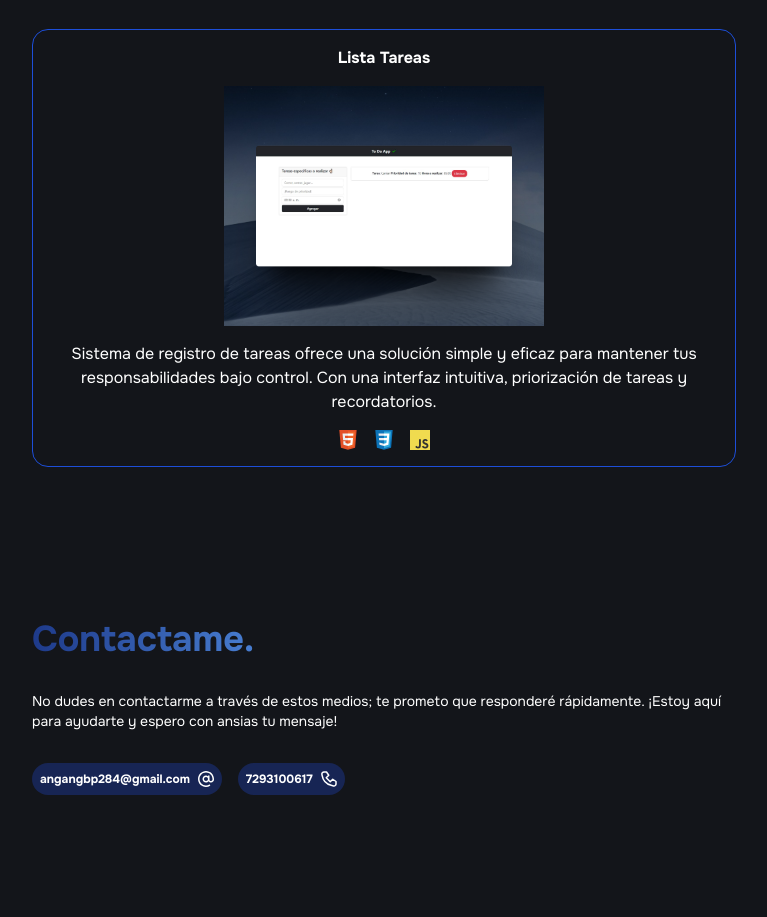
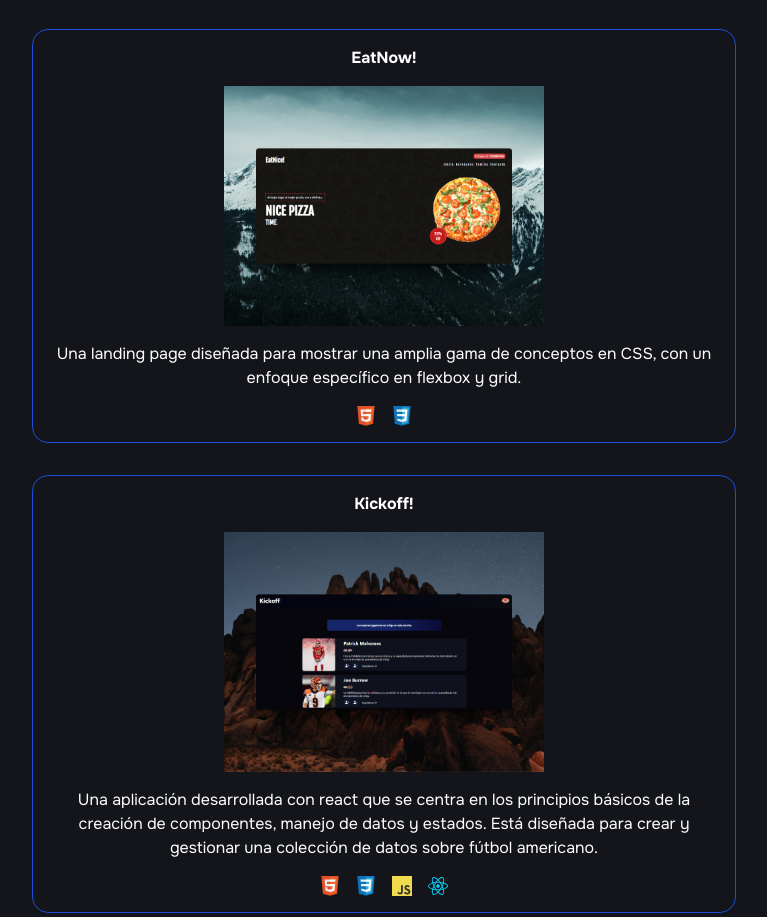
Before and after one commit to AngelBernaal/Portafolio_AB, an Astro site: page / in a window 1280 px wide. Shown: the part 2189-3106 px from the top of the page, without its empty margins (256-1023 px from the left). Before the commit the page ends 3066 px from the top, so only its background shows below. Built offline with nearby package versions, Linux system fonts and the light colour scheme; Astro itself is replaced by a stand-in of ours.

Commit message:
Add files via upload

```diff
--- a/src/components/Proyectos.astro
+++ b/src/components/Proyectos.astro
@@ -14,7 +14,7 @@ import Pill from "./Pill.astro";
 
   <div class="grid grid-cols-1 gap-8">
     <CardPro>
-      <h1 class="font-bold">CRUD</h1>
+      <h1 class="font-bold">CRUD.</h1>
       <img src="image6.jpg" alt="interfaz crud" class="w-80" />
       <p class="text-center">
         Un sistema diseñado para facilitar la reserva de boletos de cine para
@@ -31,7 +31,7 @@ import Pill from "./Pill.astro";
     </CardPro>
 
     <CardPro>
-      <h1 class="font-bold">Página Autos</h1>
+      <h1 class="font-bold">CarFast.</h1>
       <img src="image7.jpg" alt="interfaz crud" class="w-80" />
       <p class="text-center">
         Un sistema integral que ofrece información sobre automóviles,
@@ -48,19 +48,35 @@ import Pill from "./Pill.astro";
       </div>
     </CardPro>
 
-
     <CardPro>
-        <h1 class="font-bold">Lista Tareas</h1>
-        <img src="10.png" alt="interfaz crud" class="w-80" />
+      <h1 class="font-bold">EatNow!</h1>
+      <img src="eatnow.png" alt="interfaz comida" class="w-80" />
       <p class="text-center">
-        Sistema de registro de tareas ofrece una solución simple y eficaz para mantener tus responsabilidades bajo control. Con una interfaz intuitiva, priorización de tareas y recordatorios.
+        Una landing page diseñada para mostrar una amplia gama de conceptos en CSS, con un enfoque específico en flexbox y grid.
       </p>
 
       <div class="flex gap-4 flex-wrap">
         <img src="/html5.svg" alt="html" class="size-5" />
         <img src="/css.svg" alt="css" class="size-5" />
-          <img src="/js.svg" alt="js" class="size-5" />
       </div>
     </CardPro>
+
+    <CardPro>
+      <h1 class="font-bold">Kickoff!</h1>
+      <img src="kickoff.png" alt="interfaz comida" class="w-80" />
+      <p class="text-center">
+        Una aplicación desarrollada con react que se centra en los principios básicos de la creación de componentes, manejo de datos y estados. Está diseñada para crear y gestionar una colección de datos sobre fútbol americano.
+      </p>
+
+      <div class="flex gap-4 flex-wrap">
+        <img src="/html5.svg" alt="html" class="size-5" />
+        <img src="/css.svg" alt="css" class="size-5" />
+        <img src="/js.svg" alt="javascript" class="size-5" />
+        <img src="/react.svg" alt="react" class="size-5" />
+      </div>
+    </CardPro>
+
+
+
   </div>
 </section>
```
Lines whose indentation alone changed are shown as unchanged.
